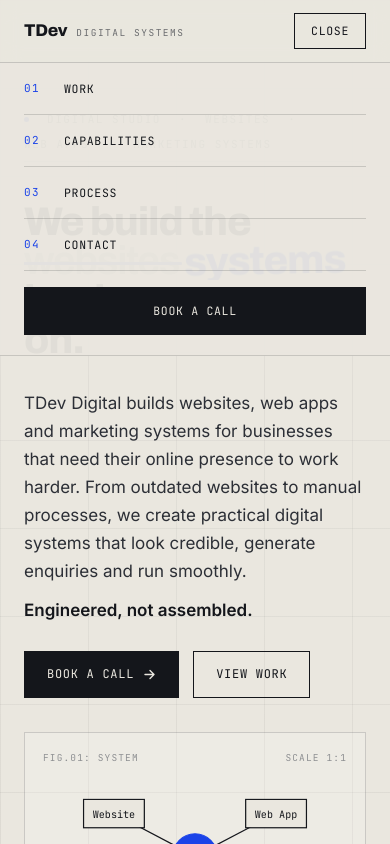
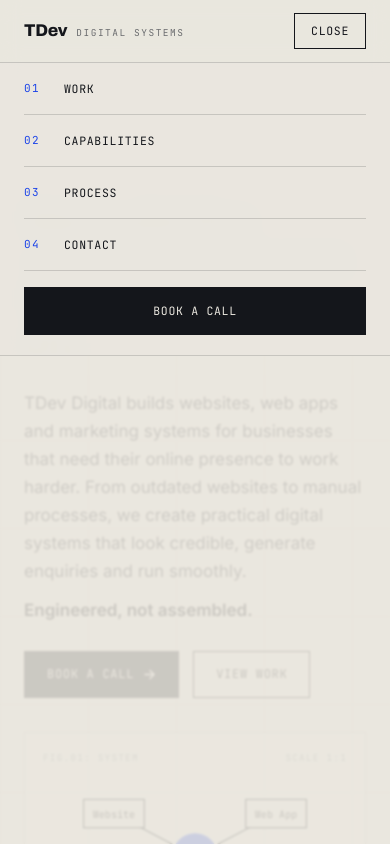
Before and after one commit to TowseDev/TDev-Portfolio, a Next.js app: page / in a window 390 px wide. Both pictures are taken after a click on the button "MENU". Shown: the top 844 px of the page. Built offline with nearby package versions, Linux system fonts and the light colour scheme.

Commit message:
mob nav overlay

```diff
--- a/src/app/globals.css
+++ b/src/app/globals.css
@@ -117,7 +117,7 @@
 .site-header {
   position: sticky;
   top: 0;
-  z-index: 40;
+  z-index: 50;
   background: rgba(234, 231, 223, 0.82);
   backdrop-filter: blur(10px);
   border-bottom: 1px solid var(--rule);
@@ -246,7 +246,7 @@
   top: 62px;
   left: 0;
   right: 0;
-  z-index: 39;
+  z-index: 60;
   background: rgba(234, 231, 223, 0.96);
   backdrop-filter: blur(10px);
   border-top: 1px solid var(--rule);
@@ -318,6 +318,24 @@
 .mobile-nav-cta:focus-visible {
   outline: 2px solid var(--mark);
   outline-offset: 2px;
+}
+
+.mobile-nav-overlay {
+  position: fixed;
+  inset: 0;
+  z-index: 40;
+  margin: 0;
+  padding: 0;
+  border: none;
+  background: rgba(234, 231, 223, 0.86);
+  backdrop-filter: blur(1px);
+  opacity: 0;
+  transition: opacity 220ms ease;
+  cursor: default;
+}
+
+.mobile-nav-overlay.is-active {
+  opacity: 1;
 }
 
 /* ─── section chrome ─── */
--- a/src/components/layout/Header.tsx
+++ b/src/components/layout/Header.tsx
@@ -1,5 +1,5 @@
 import Link from "next/link";
-import { MobileNav } from "@/components/layout/MobileNav";
+import { MobileNav, MobileNavToggle } from "@/components/layout/MobileNav";
 
 const navLinks = [
   { href: "/work", label: "Work" },
@@ -10,6 +10,7 @@ const navLinks = [
 
 export function Header() {
   return (
+    <MobileNav navLinks={navLinks}>
       <header className="site-header">
         <nav className="nav">
           <Link href="/" className="logo">
@@ -29,8 +30,9 @@ export function Header() {
             Book a call
           </Link>
 
-        <MobileNav navLinks={navLinks} />
+          <MobileNavToggle />
         </nav>
       </header>
+    </MobileNav>
   );
 }
--- a/src/components/layout/MobileNav.tsx
+++ b/src/components/layout/MobileNav.tsx
@@ -2,27 +2,70 @@
 
 import Link from "next/link";
 import { usePathname } from "next/navigation";
-import { useCallback, useEffect, useId, useState } from "react";
+import {
+  createContext,
+  useCallback,
+  useContext,
+  useEffect,
+  useId,
+  useState,
+  type ReactNode,
+} from "react";
 
 type NavLink = {
   href: string;
   label: string;
 };
 
+type MobileNavContextValue = {
+  isOpen: boolean;
+  panelId: string;
+  toggle: () => void;
+  close: () => void;
+};
+
+const MobileNavContext = createContext<MobileNavContextValue | null>(null);
+
+function useMobileNav() {
+  const context = useContext(MobileNavContext);
+
+  if (!context) {
+    throw new Error("MobileNav components must be used within MobileNav");
+  }
+
+  return context;
+}
+
 type MobileNavProps = {
   navLinks: NavLink[];
+  children: ReactNode;
 };
 
-export function MobileNav({ navLinks }: MobileNavProps) {
+export function MobileNav({ navLinks, children }: MobileNavProps) {
   const [isOpen, setIsOpen] = useState(false);
+  const [renderOverlay, setRenderOverlay] = useState(false);
+  const [overlayActive, setOverlayActive] = useState(false);
   const panelId = useId();
   const pathname = usePathname();
 
   const close = useCallback(() => setIsOpen(false), []);
+  const toggle = useCallback(() => setIsOpen((open) => !open), []);
 
   useEffect(() => {
     close();
   }, [pathname, close]);
+
+  useEffect(() => {
+    if (isOpen) {
+      setRenderOverlay(true);
+      const frame = requestAnimationFrame(() => setOverlayActive(true));
+      return () => cancelAnimationFrame(frame);
+    }
+
+    setOverlayActive(false);
+    const timer = window.setTimeout(() => setRenderOverlay(false), 220);
+    return () => window.clearTimeout(timer);
+  }, [isOpen]);
 
   useEffect(() => {
     if (!isOpen) {
@@ -53,16 +96,20 @@ export function MobileNav({ navLinks }: MobileNavProps) {
   }, [isOpen]);
 
   return (
-    <>
-      <button
-        type="button"
-        className="nav-menu-toggle"
-        aria-expanded={isOpen}
-        aria-controls={panelId}
-        onClick={() => setIsOpen((open) => !open)}
-      >
-        {isOpen ? "Close" : "Menu"}
-      </button>
+    <MobileNavContext.Provider
+      value={{ isOpen, panelId, toggle, close }}
+    >
+      {children}
+
+      {renderOverlay ? (
+        <button
+          type="button"
+          className={`mobile-nav-overlay${overlayActive ? " is-active" : ""}`}
+          aria-hidden="true"
+          tabIndex={-1}
+          onClick={close}
+        />
+      ) : null}
 
       {isOpen ? (
         <nav
@@ -92,6 +139,22 @@ export function MobileNav({ navLinks }: MobileNavProps) {
           </Link>
         </nav>
       ) : null}
-    </>
+    </MobileNavContext.Provider>
   );
 }
+
+export function MobileNavToggle() {
+  const { isOpen, panelId, toggle } = useMobileNav();
+
+  return (
+    <button
+      type="button"
+      className="nav-menu-toggle"
+      aria-expanded={isOpen}
+      aria-controls={panelId}
+      onClick={toggle}
+    >
+      {isOpen ? "Close" : "Menu"}
+    </button>
+  );
+}
```
Lines whose indentation alone changed are shown as unchanged.
